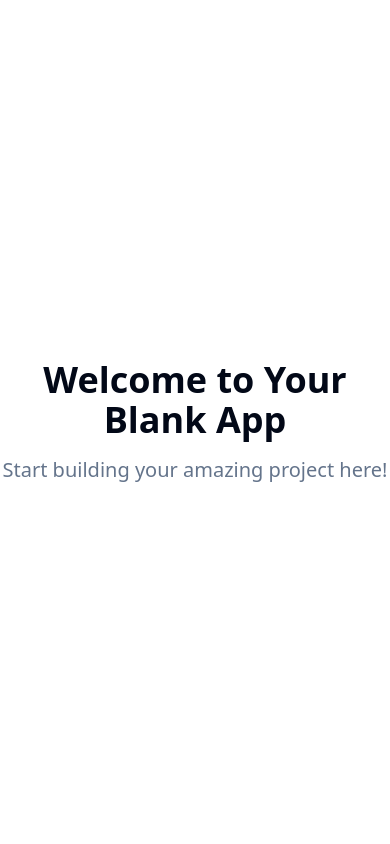
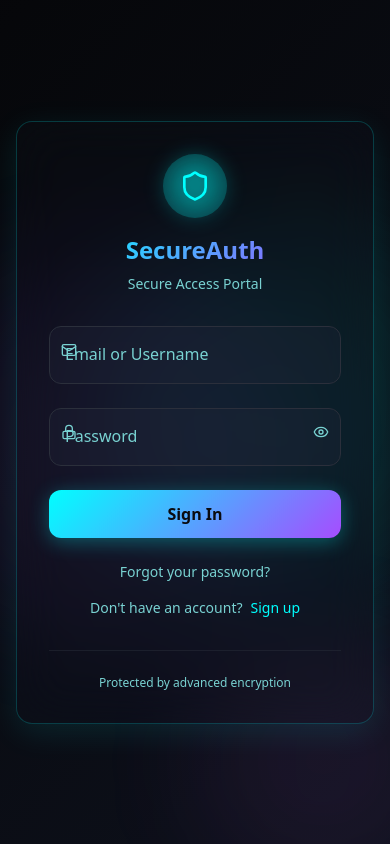
Before and after one commit to Jayagugan/neon-auth-card, a React (Vite) app: page / in a window 390 px wide. Built offline with nearby package versions, Linux system fonts and the light colour scheme.

Commit message:
Add login page
Implement a modern, attractive, and responsive login page with glassmorphism effects, floating labels, input validation, and animations. The design features a dark, cyber-security theme with neon accents. Includes placeholders for a logo and a function for login handling.

```diff
--- a/src/index.css
+++ b/src/index.css
@@ -8,35 +8,55 @@ All colors MUST be HSL.
 
 @layer base {
   :root {
-    --background: 0 0% 100%;
-    --foreground: 222.2 84% 4.9%;
+    /* Cyber Security Theme - Dark Mode Primary */
+    --background: 225 25% 5%;
+    --foreground: 180 100% 85%;
 
-    --card: 0 0% 100%;
-    --card-foreground: 222.2 84% 4.9%;
+    --card: 225 20% 8%;
+    --card-foreground: 180 100% 85%;
 
-    --popover: 0 0% 100%;
-    --popover-foreground: 222.2 84% 4.9%;
+    --popover: 225 20% 8%;
+    --popover-foreground: 180 100% 85%;
 
-    --primary: 222.2 47.4% 11.2%;
-    --primary-foreground: 210 40% 98%;
+    --primary: 180 100% 50%;
+    --primary-foreground: 225 25% 5%;
 
-    --secondary: 210 40% 96.1%;
-    --secondary-foreground: 222.2 47.4% 11.2%;
+    --secondary: 270 100% 65%;
+    --secondary-foreground: 225 25% 5%;
 
-    --muted: 210 40% 96.1%;
-    --muted-foreground: 215.4 16.3% 46.9%;
+    --muted: 225 15% 15%;
+    --muted-foreground: 180 50% 65%;
 
-    --accent: 210 40% 96.1%;
-    --accent-foreground: 222.2 47.4% 11.2%;
+    --accent: 285 100% 70%;
+    --accent-foreground: 225 25% 5%;
 
-    --destructive: 0 84.2% 60.2%;
+    --destructive: 0 85% 60%;
     --destructive-foreground: 210 40% 98%;
 
-    --border: 214.3 31.8% 91.4%;
-    --input: 214.3 31.8% 91.4%;
-    --ring: 222.2 84% 4.9%;
+    --border: 225 15% 20%;
+    --input: 225 15% 15%;
+    --ring: 180 100% 50%;
 
-    --radius: 0.5rem;
+    --radius: 0.75rem;
+
+    /* Cyber Security Custom Colors */
+    --cyber-cyan: 180 100% 50%;
+    --cyber-purple: 270 100% 65%;
+    --cyber-pink: 285 100% 70%;
+    --cyber-blue: 220 100% 60%;
+
+    /* Glassmorphism Effects */
+    --glass-bg: 225 20% 8% / 0.1;
+    --glass-border: 180 100% 50% / 0.2;
+    --glass-shadow: 0 8px 32px rgba(0, 255, 255, 0.1);
+
+    /* Gradients */
+    --gradient-primary: linear-gradient(135deg, hsl(var(--cyber-cyan)), hsl(var(--cyber-purple)));
+    --gradient-secondary: linear-gradient(135deg, hsl(var(--cyber-purple)), hsl(var(--cyber-pink)));
+    --gradient-background: linear-gradient(135deg, hsl(225 25% 3%), hsl(225 35% 8%));
+
+    /* Animations */
+    --transition-smooth: all 0.4s cubic-bezier(0.4, 0, 0.2, 1);
 
     --sidebar-background: 0 0% 98%;
 
@@ -101,5 +121,92 @@ All colors MUST be HSL.
 
   body {
     @apply bg-background text-foreground;
+    background: var(--gradient-background);
+    min-height: 100vh;
   }
 }
+
+@layer components {
+  /* Glassmorphism Card */
+  .glass-card {
+    @apply backdrop-blur-xl border;
+    background: rgba(34, 40, 59, 0.1);
+    border: 1px solid rgba(0, 255, 255, 0.2);
+    box-shadow: var(--glass-shadow);
+  }
+
+  /* Floating Label Input */
+  .floating-input {
+    @apply relative;
+  }
+
+  .floating-input input {
+    @apply w-full px-4 pt-6 pb-2 bg-transparent border border-border rounded-lg text-foreground placeholder-transparent focus:ring-2 focus:ring-primary focus:border-transparent transition-all duration-300;
+    background: rgba(34, 40, 59, 0.3);
+  }
+
+  .floating-input label {
+    @apply absolute left-4 top-4 text-muted-foreground transition-all duration-300 pointer-events-none;
+  }
+
+  .floating-input input:focus + label,
+  .floating-input input:not(:placeholder-shown) + label {
+    @apply text-xs text-primary transform -translate-y-2;
+  }
+
+  /* Gradient Button */
+  .gradient-button {
+    background: var(--gradient-primary);
+    @apply text-primary-foreground font-semibold py-3 px-6 rounded-lg transition-all duration-300 hover:scale-105 hover:shadow-lg;
+    box-shadow: 0 4px 20px rgba(0, 255, 255, 0.3);
+  }
+
+  .gradient-button:hover {
+    box-shadow: 0 6px 30px rgba(0, 255, 255, 0.5);
+  }
+
+  /* Animations */
+  .fade-in-up {
+    animation: fadeInUp 0.8s ease-out forwards;
+    opacity: 0;
+    transform: translateY(30px);
+  }
+
+  .fade-in-up-delay-1 {
+    animation: fadeInUp 0.8s ease-out 0.2s forwards;
+    opacity: 0;
+    transform: translateY(30px);
+  }
+
+  .fade-in-up-delay-2 {
+    animation: fadeInUp 0.8s ease-out 0.4s forwards;
+    opacity: 0;
+    transform: translateY(30px);
+  }
+
+  .fade-in-up-delay-3 {
+    animation: fadeInUp 0.8s ease-out 0.6s forwards;
+    opacity: 0;
+    transform: translateY(30px);
+  }
+}
+
+@layer utilities {
+  .text-gradient {
+    background: var(--gradient-primary);
+    -webkit-background-clip: text;
+    -webkit-text-fill-color: transparent;
+    background-clip: text;
+  }
+
+  .glow-effect {
+    filter: drop-shadow(0 0 10px hsl(var(--primary)));
+  }
+}
+
+@keyframes fadeInUp {
+  to {
+    opacity: 1;
+    transform: translateY(0);
+  }
+}
--- a/src/pages/Index.tsx
+++ b/src/pages/Index.tsx
@@ -1,11 +1,163 @@
-// Update this page (the content is just a fallback if you fail to update the page)
+import React, { useState } from 'react';
+import { Mail, Lock, Eye, EyeOff, Shield, AlertCircle } from 'lucide-react';
 
 const Index = () => {
+  const [showPassword, setShowPassword] = useState(false);
+  const [email, setEmail] = useState('');
+  const [password, setPassword] = useState('');
+  const [error, setError] = useState('');
+  const [isLoading, setIsLoading] = useState(false);
+
+  const handleLogin = async () => {
+    setError('');
+    setIsLoading(true);
+
+    // Basic validation
+    if (!email || !password) {
+      setError('Please fill in all fields');
+      setIsLoading(false);
+      return;
+    }
+
+    try {
+      // Simulate API call - replace with your actual backend logic
+      console.log('Login attempt:', { email, password });
+
+      // Simulate loading time
+      await new Promise(resolve => setTimeout(resolve, 1500));
+
+      // For demo purposes - you can connect this to your actual backend
+      if (email === 'demo@example.com' && password === 'password') {
+        console.log('Login successful!');
+        // Redirect or update app state here
+      } else {
+        setError('Invalid email or password');
+      }
+    } catch (err) {
+      setError('Login failed. Please try again.');
+      console.error('Login error:', err);
+    } finally {
+      setIsLoading(false);
+    }
+  };
+
+  const handleSubmit = (e: React.FormEvent) => {
+    e.preventDefault();
+    handleLogin();
+  };
+
   return (
-    <div className="min-h-screen flex items-center justify-center bg-background">
-      <div className="text-center">
-        <h1 className="text-4xl font-bold mb-4">Welcome to Your Blank App</h1>
-        <p className="text-xl text-muted-foreground">Start building your amazing project here!</p>
+    <div className="min-h-screen flex items-center justify-center p-4 relative overflow-hidden">
+      {/* Animated Background Elements */}
+      <div className="absolute inset-0 pointer-events-none">
+        <div className="absolute top-1/4 left-1/4 w-96 h-96 bg-primary/10 rounded-full blur-3xl animate-pulse"></div>
+        <div className="absolute bottom-1/4 right-1/4 w-96 h-96 bg-secondary/10 rounded-full blur-3xl animate-pulse" style={{ animationDelay: '1s' }}></div>
+        <div className="absolute top-3/4 left-1/2 w-64 h-64 bg-accent/10 rounded-full blur-3xl animate-pulse" style={{ animationDelay: '2s' }}></div>
+      </div>
+
+      {/* Login Card */}
+      <div className="glass-card rounded-2xl p-8 w-full max-w-md relative z-10 fade-in-up">
+        {/* Logo */}
+        <div className="text-center mb-8 fade-in-up-delay-1">
+          <div className="inline-flex items-center justify-center w-16 h-16 rounded-full bg-primary/20 mb-4 glow-effect">
+            <Shield className="w-8 h-8 text-primary" />
+          </div>
+          <h1 className="text-2xl font-bold text-gradient mb-2">SecureAuth</h1>
+          <p className="text-muted-foreground text-sm">Secure Access Portal</p>
+        </div>
+
+        {/* Login Form */}
+        <form onSubmit={handleSubmit} className="space-y-6">
+          {/* Email Input */}
+          <div className="floating-input fade-in-up-delay-2">
+            <div className="relative">
+              <Mail className="absolute left-3 top-4 w-4 h-4 text-muted-foreground z-10" />
+              <input
+                type="email"
+                value={email}
+                onChange={(e) => setEmail(e.target.value)}
+                placeholder="email"
+                className="pl-10"
+                required
+              />
+              <label htmlFor="email">Email or Username</label>
+            </div>
+          </div>
+
+          {/* Password Input */}
+          <div className="floating-input fade-in-up-delay-2">
+            <div className="relative">
+              <Lock className="absolute left-3 top-4 w-4 h-4 text-muted-foreground z-10" />
+              <input
+                type={showPassword ? 'text' : 'password'}
+                value={password}
+                onChange={(e) => setPassword(e.target.value)}
+                placeholder="password"
+                className="pl-10 pr-10"
+                required
+              />
+              <label htmlFor="password">Password</label>
+              <button
+                type="button"
+                onClick={() => setShowPassword(!showPassword)}
+                className="absolute right-3 top-4 text-muted-foreground hover:text-primary transition-colors z-10"
+              >
+                {showPassword ? <EyeOff className="w-4 h-4" /> : <Eye className="w-4 h-4" />}
+              </button>
+            </div>
+          </div>
+
+          {/* Error Message */}
+          {error && (
+            <div className="flex items-center gap-2 text-destructive text-sm bg-destructive/10 p-3 rounded-lg border border-destructive/20 fade-in-up">
+              <AlertCircle className="w-4 h-4" />
+              <span>{error}</span>
+            </div>
+          )}
+
+          {/* Login Button */}
+          <button
+            type="submit"
+            disabled={isLoading}
+            className="w-full gradient-button fade-in-up-delay-3 disabled:opacity-50 disabled:cursor-not-allowed"
+          >
+            {isLoading ? (
+              <div className="flex items-center justify-center gap-2">
+                <div className="w-4 h-4 border-2 border-primary-foreground/30 border-t-primary-foreground rounded-full animate-spin"></div>
+                Signing In...
+              </div>
+            ) : (
+              'Sign In'
+            )}
+          </button>
+
+          {/* Links */}
+          <div className="text-center space-y-4 fade-in-up-delay-3">
+            <a
+              href="#forgot"
+              className="text-sm text-muted-foreground hover:text-primary transition-colors block"
+            >
+              Forgot your password?
+            </a>
+
+            <div className="flex items-center justify-center gap-2 text-sm">
+              <span className="text-muted-foreground">Don't have an account?</span>
+              <a
+                href="#signup"
+                className="text-primary hover:text-secondary transition-colors font-medium"
+              >
+                Sign up
+              </a>
+            </div>
+          </div>
+        </form>
+
+        {/* Footer */}
+        <div className="mt-8 pt-6 border-t border-border/50 text-center fade-in-up-delay-3">
+          <p className="text-xs text-muted-foreground">
+            Protected by advanced encryption
+          </p>
+        </div>
       </div>
     </div>
   );
```
